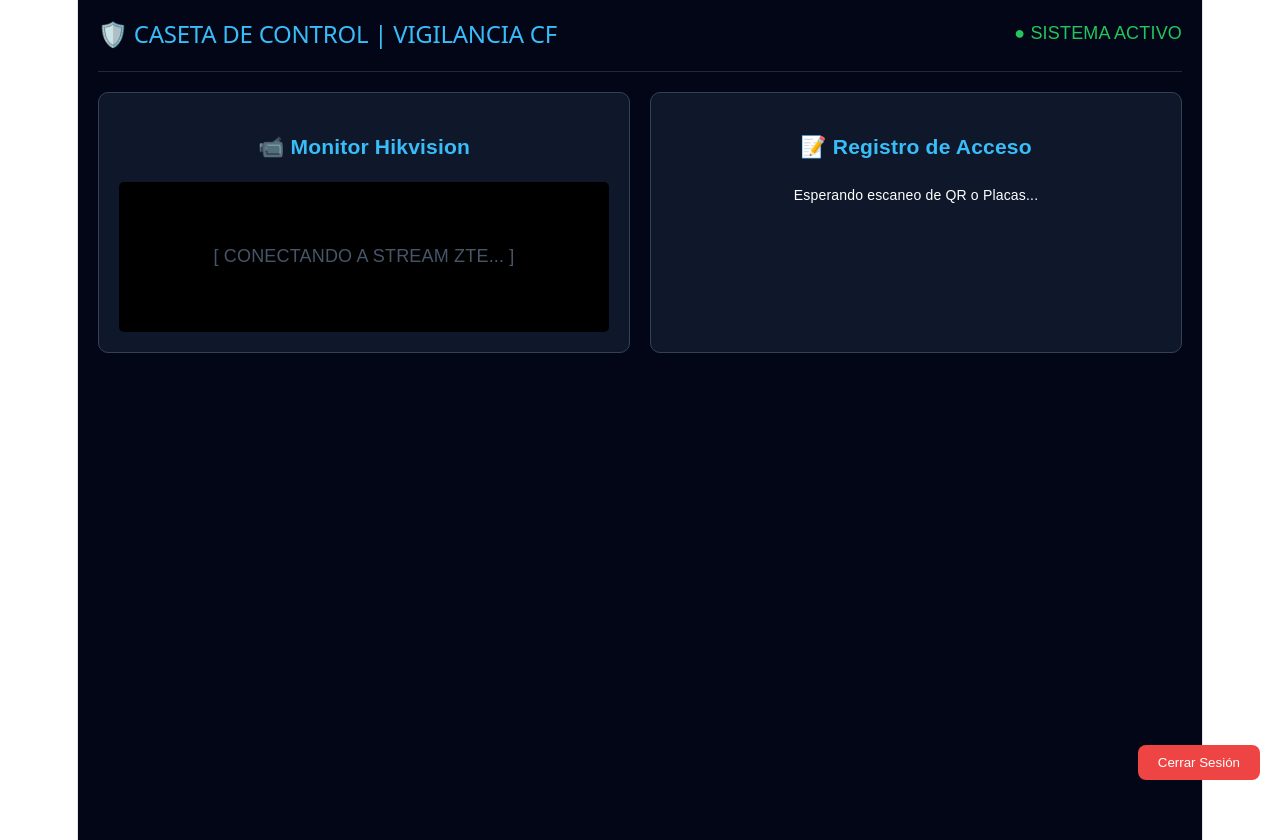
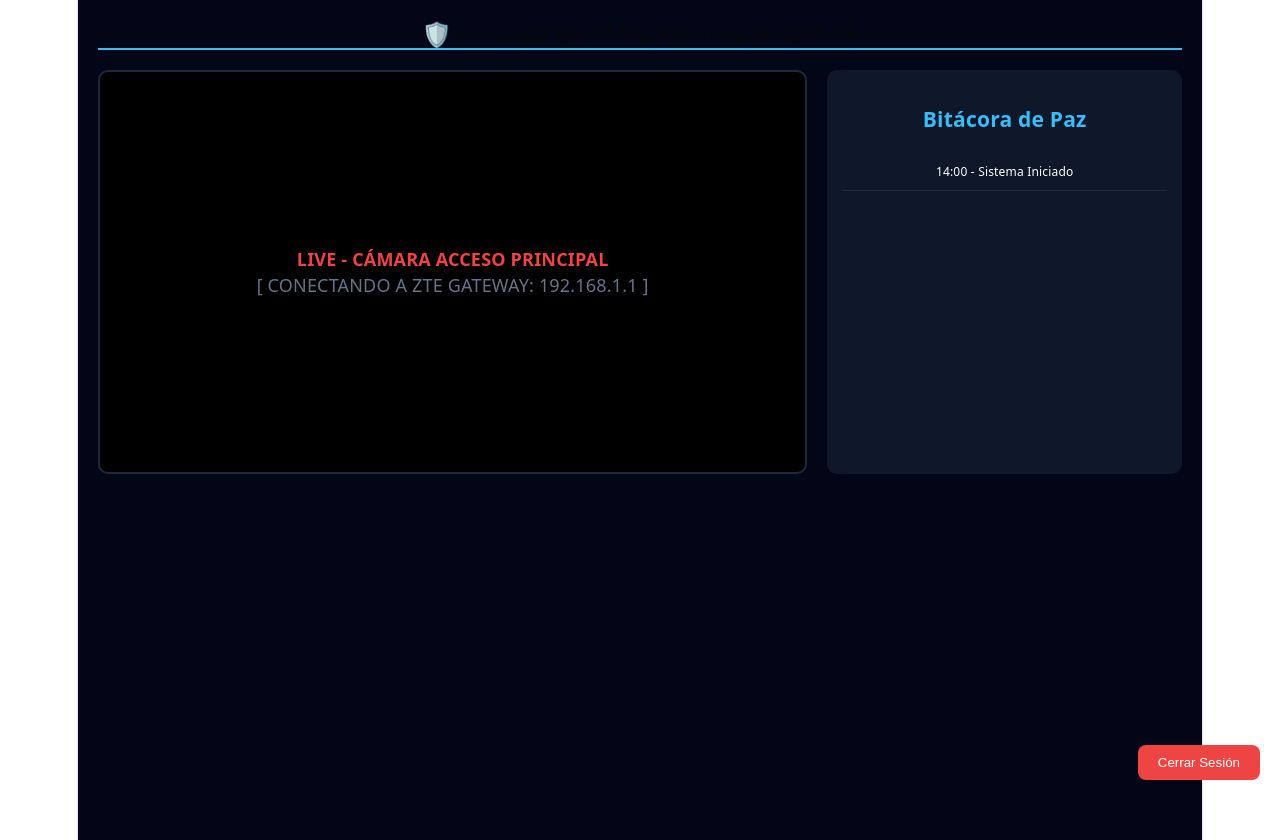
Before and after one commit to condociqo/CondoConnect_AI, a React (Vite) app in the folder 03_Frontend_Vite/: page / in a window 1280 px wide. Both pictures are taken after a click on the button "🛡️ ACCESO SEGURIDAD (CASETA)". Built offline with nearby package versions, Linux system fonts and the light colour scheme.

Commit message:
OPERACIÓN SENTIDO: Activación de Bitácora de Guardia y Prototipo de Marina Chat

```diff
--- a/03_Frontend_Vite/src/screens/DashboardGuardia.jsx
+++ b/03_Frontend_Vite/src/screens/DashboardGuardia.jsx
@@ -1,21 +1,20 @@
-import React from 'react';
+import React, { useState, useEffect } from 'react';
 export default function DashboardGuardia() {
+  const [eventos, setEventos] = useState([{id: 1, msg: 'Sistema Iniciado', hora: '14:00'}]);
+
   return (
-    <div style={{ backgroundColor: '#020617', color: 'white', minHeight: '100vh', padding: '20px', fontFamily: 'sans-serif' }}>
-      <header style={{ borderBottom: '1px solid #1e293b', paddingBottom: '15px', display: 'flex', justifyContent: 'space-between' }}>
-        <h2 style={{ color: '#38bdf8' }}>🛡️ CASETA DE CONTROL | VIGILANCIA CF</h2>
-        <span style={{ color: '#22c55e' }}>● SISTEMA ACTIVO</span>
-      </header>
-      <div style={{ display: 'grid', gridTemplateColumns: '1fr 1fr', gap: '20px', marginTop: '20px' }}>
-        <div style={{ background: '#0f172a', padding: '20px', borderRadius: '10px', border: '1px solid #334155' }}>
-          <h3 style={{color: '#38bdf8'}}>📹 Monitor Hikvision</h3>
-          <div style={{ height: '150px', background: '#000', borderRadius: '5px', display: 'flex', alignItems: 'center', justifyContent: 'center', color: '#475569' }}>
-             [ CONECTANDO A STREAM ZTE... ]
+    <div style={{ backgroundColor: '#020617', color: 'white', minHeight: '100vh', padding: '20px' }}>
+      <h2 style={{ borderBottom: '2px solid #38bdf8' }}>🛡️ CENTRO DE MANDO: VIGILANCIA CF</h2>
+      <div style={{ display: 'grid', gridTemplateColumns: '2fr 1fr', gap: '20px', marginTop: '20px' }}>
+        <div style={{ background: '#000', height: '400px', borderRadius: '10px', display: 'flex', alignItems: 'center', justifyContent: 'center', border: '2px solid #1e293b' }}>
+          <div style={{ textAlign: 'center' }}>
+            <div style={{ color: '#ef4444', fontWeight: 'bold' }}>LIVE - CÁMARA ACCESO PRINCIPAL</div>
+            <p style={{ color: '#64748b' }}>[ CONECTANDO A ZTE GATEWAY: 192.168.1.1 ]</p>
           </div>
         </div>
-        <div style={{ background: '#0f172a', padding: '20px', borderRadius: '10px', border: '1px solid #334155' }}>
-          <h3 style={{color: '#38bdf8'}}>📝 Registro de Acceso</h3>
-          <p style={{fontSize: '14px'}}>Esperando escaneo de QR o Placas...</p>
+        <div style={{ background: '#0f172a', padding: '15px', borderRadius: '10px' }}>
+          <h3 style={{ color: '#38bdf8' }}>Bitácora de Paz</h3>
+          {eventos.map(e => <div key={e.id} style={{ fontSize: '12px', padding: '5px', borderBottom: '1px solid #1e293b' }}>{e.hora} - {e.msg}</div>)}
         </div>
       </div>
     </div>
```
Also changed, not shown: 03_Frontend_Vite/src/screens/MarinaAssistant.jsx (+6 -48 lines).
